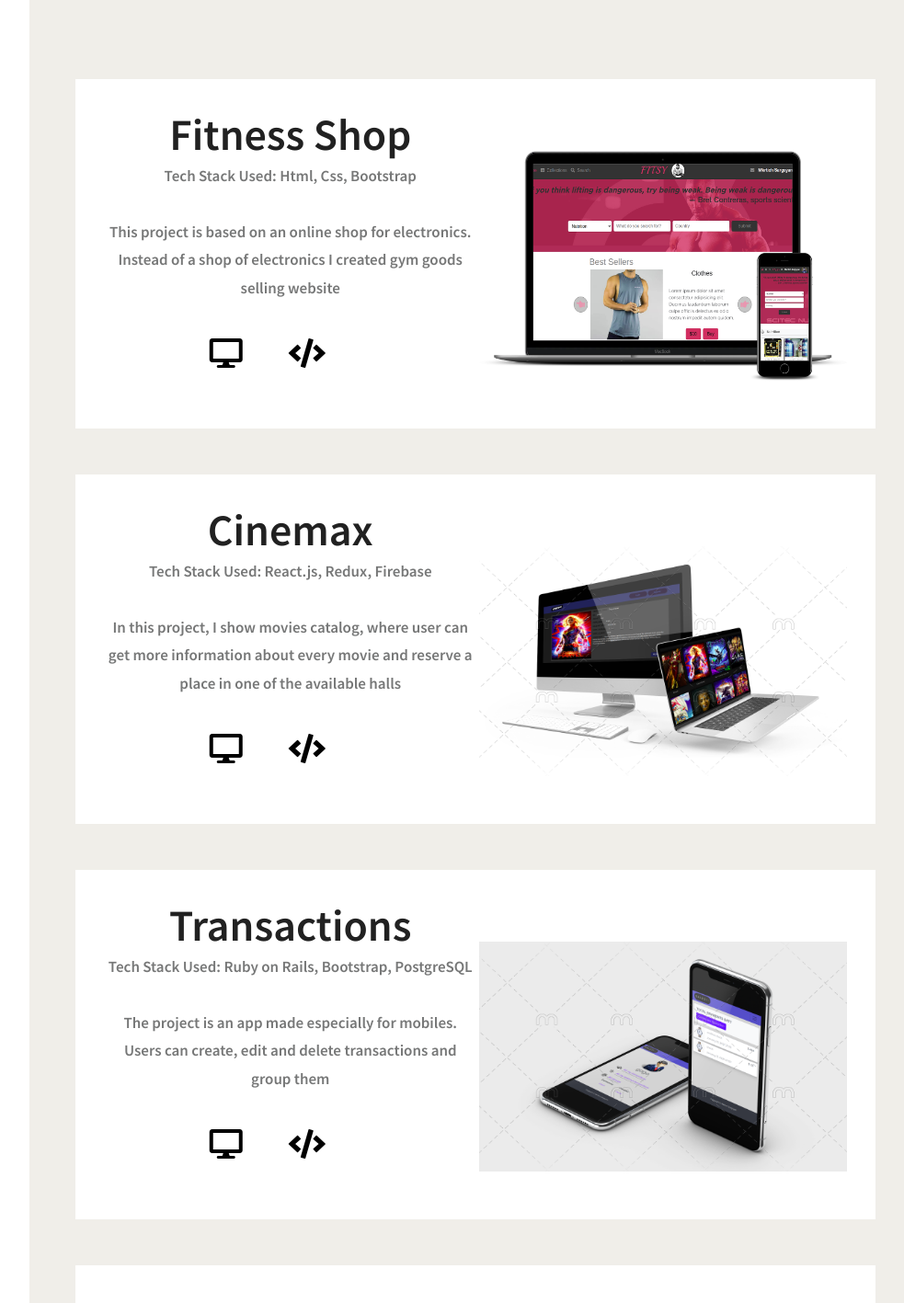
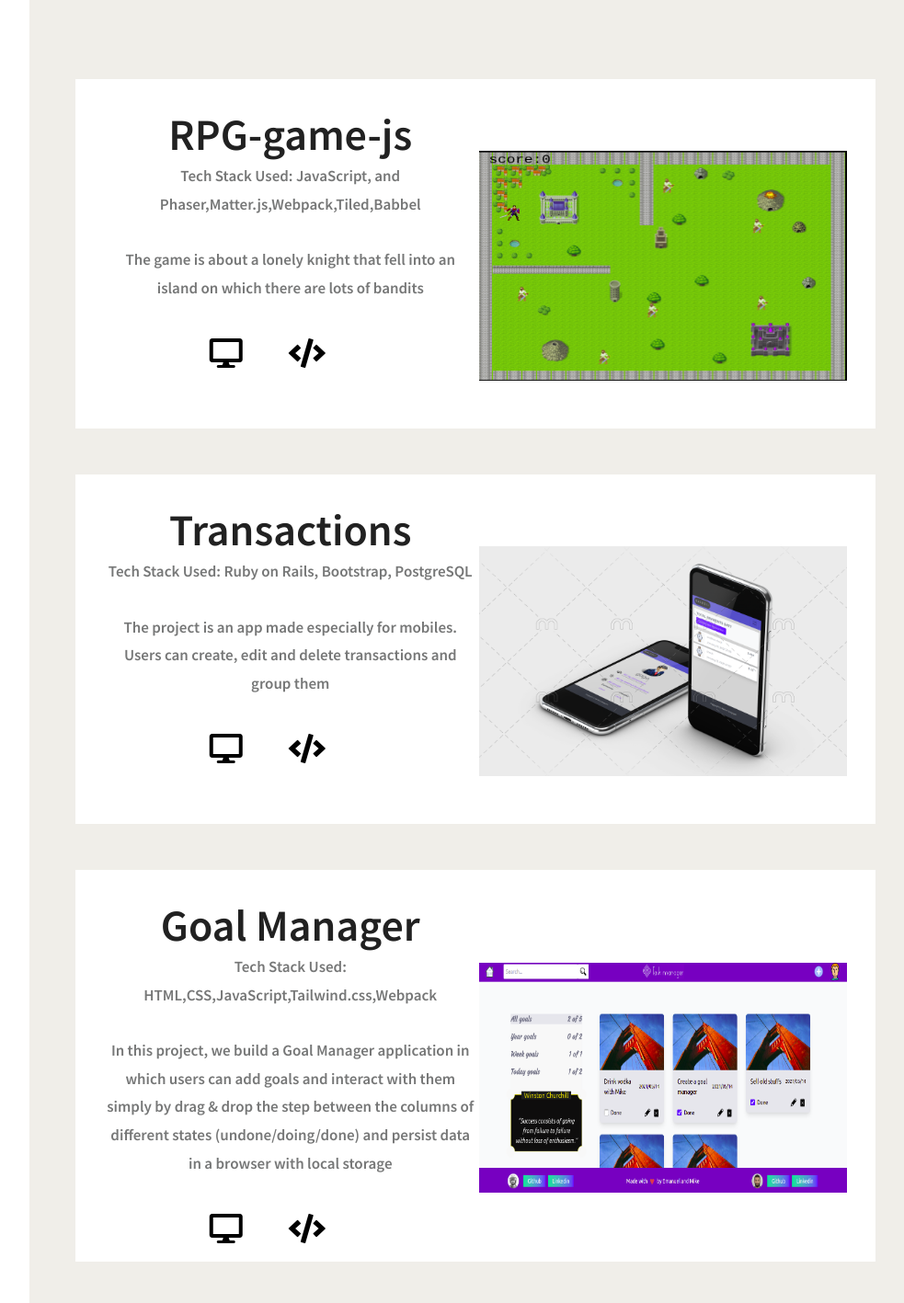
Before and after one commit to MkrtichSargsyan/MkrtichSargsyan.github.io, a Next.js app: page / in a window 1280 px wide. Shown: the part 1200-2617 px from the top of the page at 92% size, without its empty margins (278-1261 px from the left). Built offline with nearby package versions, Linux system fonts and the light colour scheme.

Commit message:
Add more projects

```diff
--- a/components/main_content/MyProjects.js
+++ b/components/main_content/MyProjects.js
@@ -8,23 +8,23 @@ export default class MyProjects extends Component {
   state = {
     projects: [
       {
-        title: "Fitness Shop",
+        title: "RPG-game-js",
         description:
-          "This project is based on an online shop for electronics. Instead of a shop of electronics I created gym goods selling website",
-        image: "/screenshots/fitshop.png",
-        stack: "Html, Css, Bootstrap",
-        live: "https://mkrtichsargsyan.github.io/Fitness-Shop/",
-        repo: "https://github.com/MkrtichSargsyan/Fitness-Shop",
+          "The game is about a lonely knight that fell into an island on which there are lots of bandits",
+        image: "/screenshots/game.png",
+        stack: "JavaScript, and Phaser,Matter.js,Webpack,Tiled,Babbel",
+        live: "https://ecstatic-rosalind-eeae5f.netlify.app/",
+        repo: "https://github.com/MkrtichSargsyan/RPG-game-js",
       },
-      {
-        title: "Cinemax",
-        description:
-          "In this project, I show movies catalog, where user can get more information about every movie and reserve a place in one of the available halls",
-        image: "/screenshots/cinemax.png",
-        stack: "React.js, Redux, Firebase ",
-        live: "#",
-        repo: "https://github.com/MkrtichSargsyan/cinema",
-      },
+      // {
+      //   title: "Cinemax",
+      //   description:
+      //     "In this project, I show movies catalog, where user can get more information about every movie and reserve a place in one of the available halls",
+      //   image: "/screenshots/cinemax.png",
+      //   stack: "React.js, Redux, Firebase ",
+      //   live: "#",
+      //   repo: "https://github.com/MkrtichSargsyan/cinema",
+      // },
       {
         title: "Transactions",
         description:
@@ -33,6 +33,15 @@ export default class MyProjects extends Component {
         stack: "Ruby on Rails, Bootstrap, PostgreSQL",
         live: "https://transaction-01.herokuapp.com/",
         repo: "https://github.com/MkrtichSargsyan/Transactions",
+      },
+      {
+        title: "Goal Manager",
+        description:
+          "In this project, we build a Goal Manager application in which users can add goals and interact with them simply by drag & drop the step between the columns of different states (undone/doing/done) and persist data in a browser with local storage",
+        image: "/screenshots/goal.png",
+        stack: "HTML,CSS,JavaScript,Tailwind.css,Webpack",
+        live: "https://mkrtichsargsyan.github.io/Todo-List-js/",
+        repo: "https://github.com/MkrtichSargsyan/Todo-List-js",
       },
       {
         title: "Members-Only",
--- a/pages/_document.js
+++ b/pages/_document.js
@@ -5,10 +5,10 @@ export default class MyDocument extends Document {
     return (
       <Html>
         <Head>
-          <meta
+          {/* <meta
             property="og:image"
             content="https://user-images.githubusercontent.com/31889642/117984213-b2941b00-b348-11eb-8a03-f092f5cf6264.png"
-          />
+          /> */}
 
           <link rel="preconnect" href="https://fonts.gstatic.com" />
           <link rel="shortcut icon" href="/static/favicon.ico" />
```
Also changed, not shown: public/screenshots/game.png (added), public/screenshots/goal.png (added).
